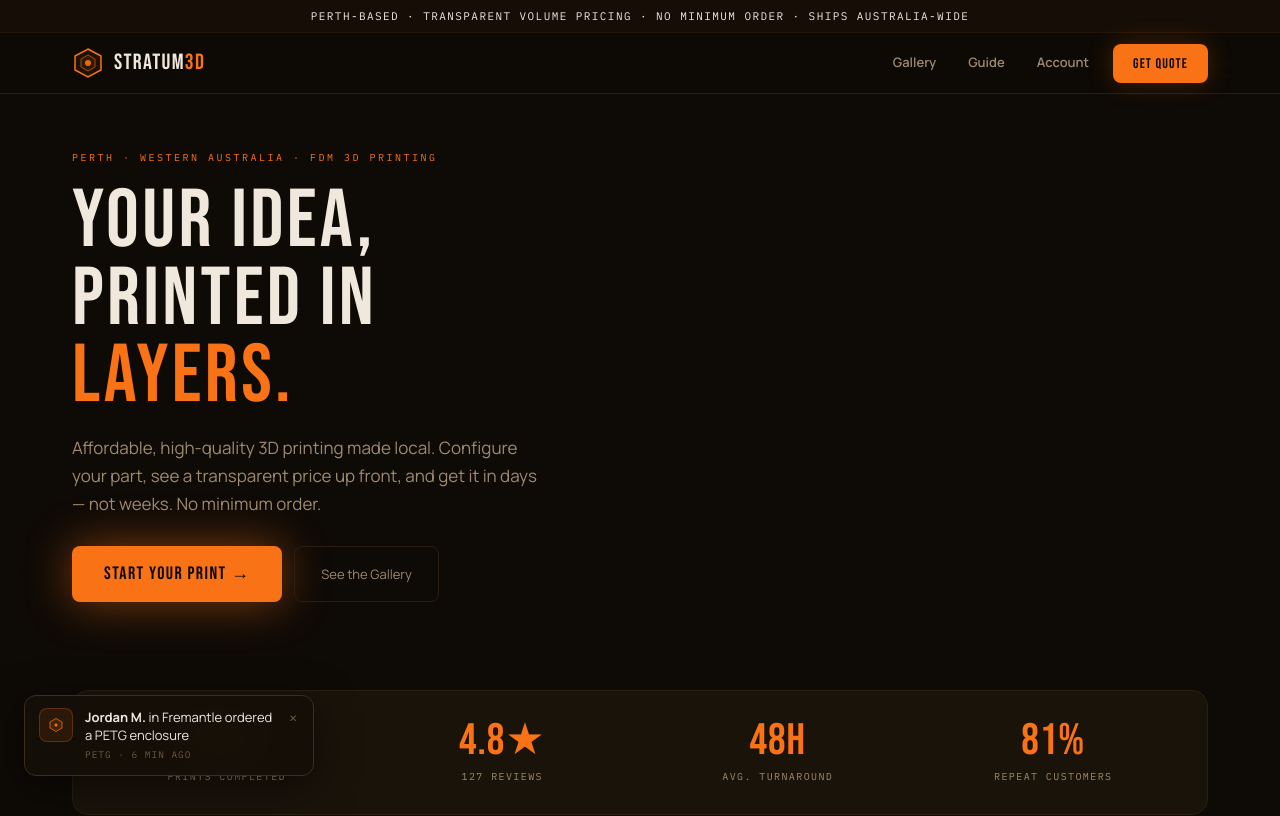
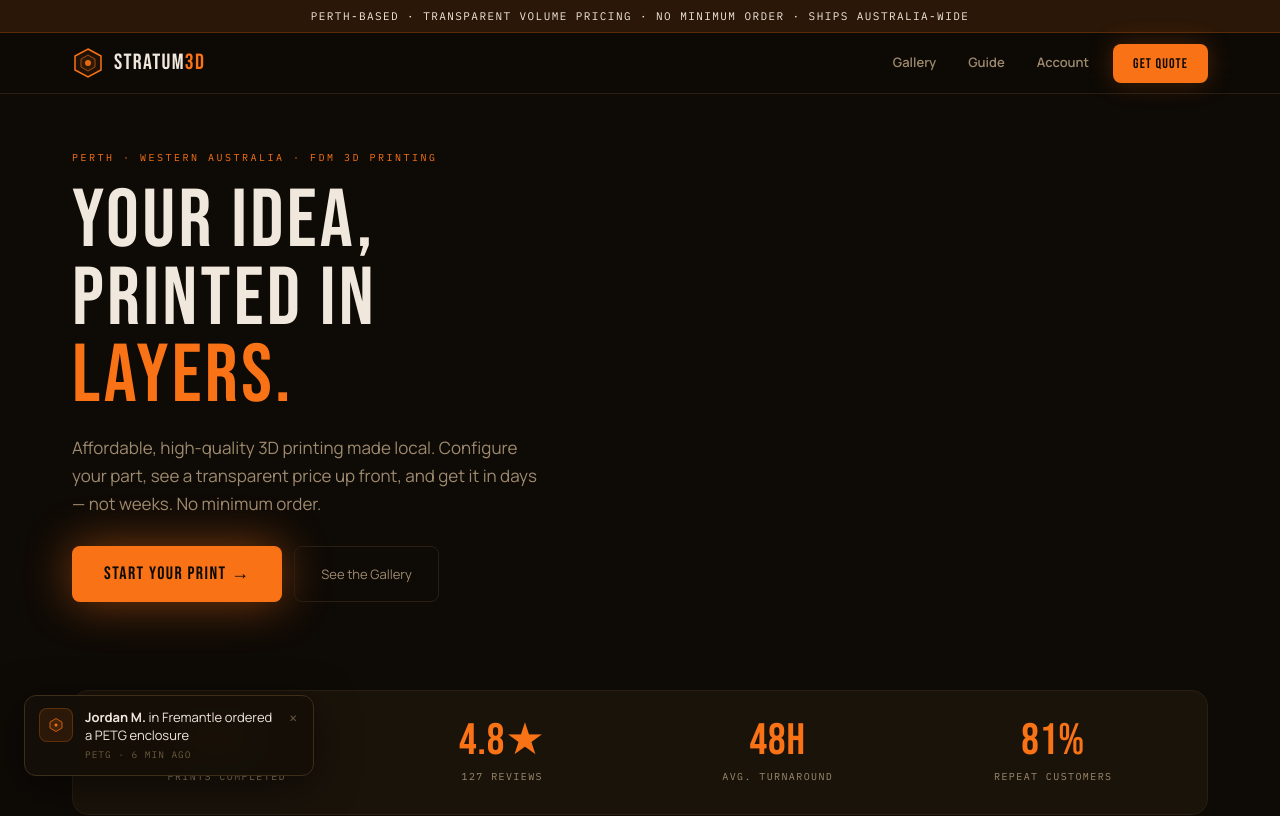
Before and after one commit to BT888BT/Stratum3D, a Next.js app: page / in a window 1280 px wide. Shown: the top 816 px of the page. Built offline with nearby package versions, Linux system fonts and the light colour scheme.

Commit message:
push and commin

```diff
--- a/app/globals.css
+++ b/app/globals.css
@@ -294,8 +294,8 @@ input, select, textarea, button { font: inherit; }
 
 /* ── Announce bar ────────────────────────────── */
 .announce-bar {
-  background: rgba(249,115,22,0.03);
-  border-bottom: 1px solid rgba(249,115,22,0.07);
+  background: rgba(249,115,22,0.12);
+  border-bottom: 1px solid rgba(249,115,22,0.22);
   padding: 7px clamp(16px, 4vw, 32px);
   display: flex;
   align-items: center;
```
